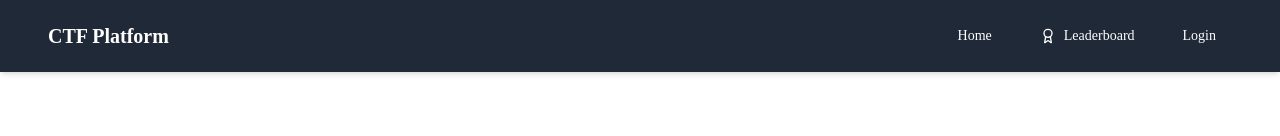
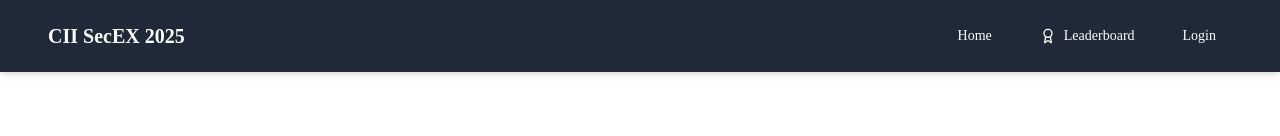
Before and after one commit to tejasvinu/secex-day3, a Next.js app: page / in a window 1280 px wide. Shown: the top 136 px of the page. Built offline with nearby package versions, Linux system fonts and the light colour scheme; no server answers.

Commit message:
fix: Update navbar title to 'CII SecEX 2025'

```diff
--- a/src/components/Navbar.tsx
+++ b/src/components/Navbar.tsx
@@ -15,7 +15,7 @@
   return (
     <nav className="bg-gray-800 text-white p-4 shadow-md">
       <div className="container mx-auto flex justify-between items-center">
-        <Link href="/" className="text-xl font-bold">CTF Platform</Link>
+        <Link href="/" className="text-xl font-bold">CII SecEX 2025</Link>
 
         {/* Desktop Menu */}
         <div className="hidden md:flex items-center space-x-4">
```
